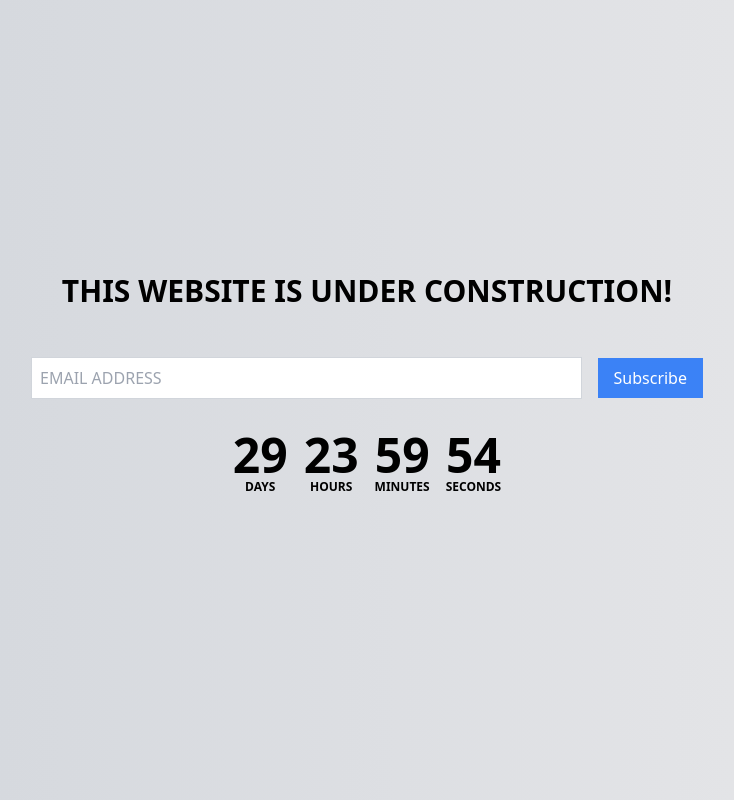
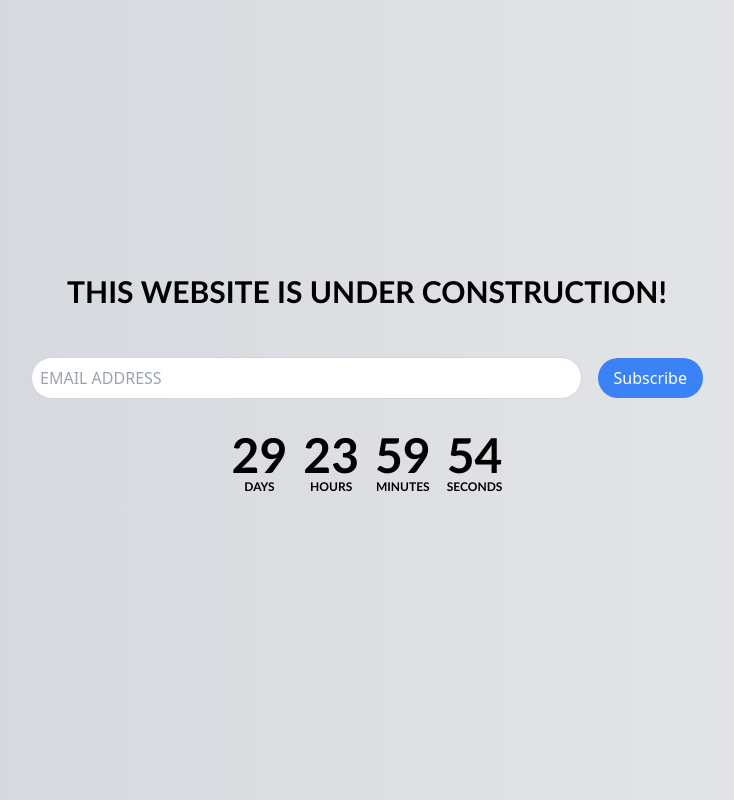
Before and after one commit to zieeco/coming-soon-page, a Next.js app: page / in a window 1280 px wide. Shown: the whole page, without its empty margins (273-1007 px from the left). Built offline with nearby package versions, Linux system fonts and the light colour scheme.

Commit message:
feat: update styling

```diff
--- a/src/app/globals.css
+++ b/src/app/globals.css
@@ -1,27 +1,19 @@
-@tailwind base;
-@tailwind components;
-@tailwind utilities;
+@import 'tailwindcss/base';
+@import 'tailwindcss/components';
+@import 'tailwindcss/utilities';
 
-:root {
-  --foreground-rgb: 0, 0, 0;
-  --background-start-rgb: 214, 219, 220;
-  --background-end-rgb: 255, 255, 255;
+*,
+*::before,
+*::after {
+  margin: 0;
+  padding: 0;
+  box-sizing: border-box
 }
 
-@media (prefers-color-scheme: dark) {
-  :root {
-    --foreground-rgb: 255, 255, 255;
-    --background-start-rgb: 0, 0, 0;
-    --background-end-rgb: 0, 0, 0;
-  }
+.all-font {
+  font-family: "Trebuchet MS", Arial, Helvetica, sans-serif;
 }
 
-body {
-  color: rgb(var(--foreground-rgb));
-  background: linear-gradient(
-      to bottom,
-      transparent,
-      rgb(var(--background-end-rgb))
-    )
-    rgb(var(--background-start-rgb));
+.br {
+  border-radius: 30px;
 }
```
